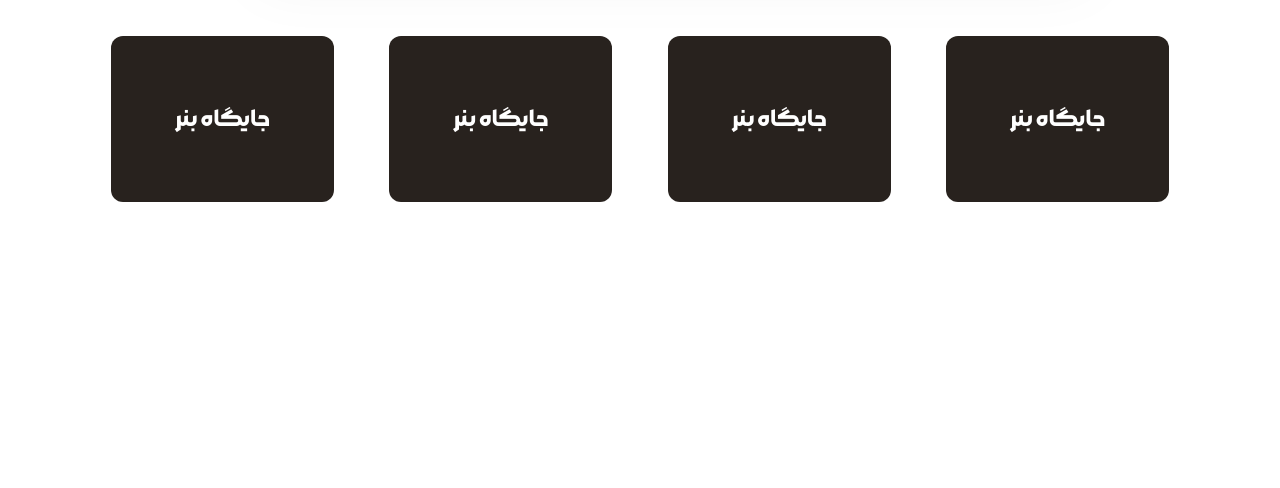
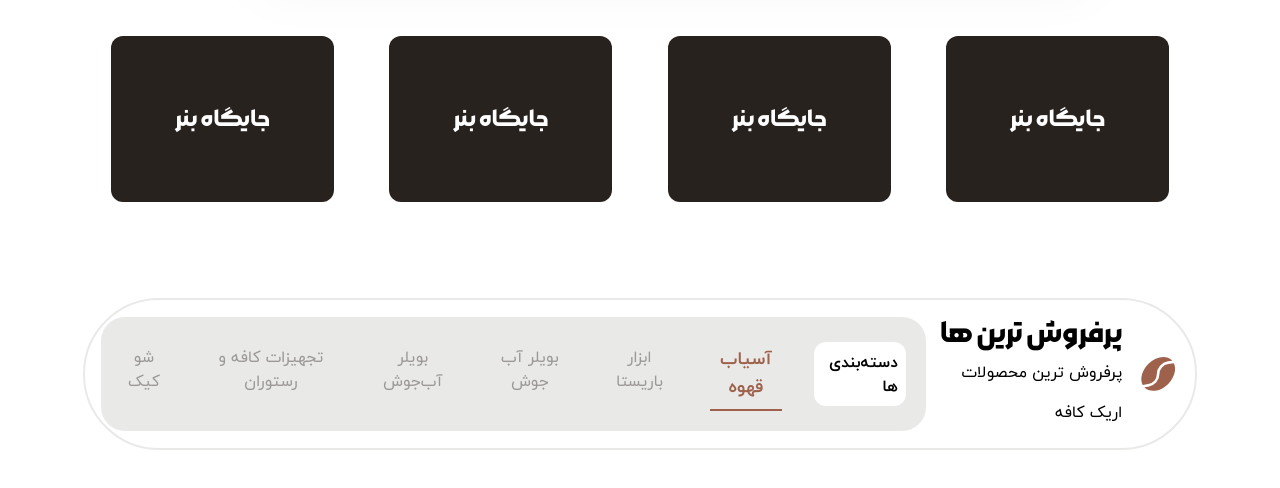
Before and after one commit to AlirezaFCB-DEV/ErikCoffeShop, a React (Vite) app: page / in a window 1280 px wide. Shown: the part 1852-2340 px from the top of the page. Built offline with nearby package versions, Linux system fonts and the light colour scheme.

Commit message:
add bestSeller product and create navbar of best-Seller

```diff
--- /dev/null
+++ b/src/Components/Main/BestSellerProducts/BestSellerCategories.ts
@@ -0,0 +1,14 @@
+interface categoriesItems {
+  id: string;
+  title: string;
+  active: boolean;
+}
+
+export const BestSellerCategories: categoriesItems[] = [
+  { id: crypto.randomUUID(), title: "آسیاب قهوه", active: true },
+  { id: crypto.randomUUID(), title: "ابزار باریستا", active: false },
+  { id: crypto.randomUUID(), title: "بویلر آب جوش", active: false },
+  { id: crypto.randomUUID(), title: "بویلر آب‌جوش", active: false },
+  { id: crypto.randomUUID(), title: "تجهیزات کافه و رستوران", active: false },
+  { id: crypto.randomUUID(), title: "شو کیک", active: false },
+];
--- /dev/null
+++ b/src/Components/Main/BestSellerProducts/BestSellerProducts.tsx
@@ -0,0 +1,40 @@
+import { BiSolidCoffeeBean } from "react-icons/bi";
+import { BestSellerCategories } from "./BestSellerCategories";
+
+const BestSellerProducts = () => {
+  return (
+    <section className="flex justify-around w-full items-center border-2 border-[#E9E9E8] rounded-full p-4 mx-auto">
+      <div className="flex items-center gap-4">
+        <BiSolidCoffeeBean className="text-primary text-5xl" />
+        <div className="leading-10">
+          <h2 className="font-morabba-bold text-3xl">پرفروش ترین ها</h2>
+          <p>پرفروش ترین محصولات اریک کافه</p>
+        </div>
+      </div>
+      <div className="flex gap-8 items-center justify-between p-5 bg-[#E9E9E8] rounded-3xl">
+        <h3 className="font-iran-yekan-bold text-base bg-[#FFFFFF] rounded-xl p-2">دسته‌بندی ها</h3>
+        <ul className="flex gap-10 text-sec-text">
+          {BestSellerCategories.map((item) => (
+            <li
+              key={item.id}
+              className={`${
+                item.active ? "special-offs-category-item-active" : ""
+              } py-2 group cursor-pointer relative`}
+            >
+              <button className=" cursor-pointer group-hover:text-primary">
+                {item.title}
+              </button>
+              <div
+                className={`w-0 h-0.5 bg-primary group-hover:w-full transition-all absolute -bottom-0 ${
+                  item.active ? "hidden" : ""
+                }`}
+              ></div>
+            </li>
+          ))}
+        </ul>
+      </div>
+    </section>
+  );
+};
+
+export default BestSellerProducts;
--- a/src/Components/Main/Main.tsx
+++ b/src/Components/Main/Main.tsx
@@ -1,4 +1,5 @@
 import BannerPage from "./Banner/BannerPage";
+import BestSellerProducts from "./BestSellerProducts/BestSellerProducts";
 import ProductCategory from "./ProductsCategory/ProductsCategory";
 import SpecialOffsContainer from "./SpecialOffsContainer/SpecialOffsContainer";
 
@@ -8,6 +9,7 @@ const Main = () => {
       <ProductCategory />
       <SpecialOffsContainer />
       <BannerPage />
+      <BestSellerProducts />
     </main>
   );
 };
```
